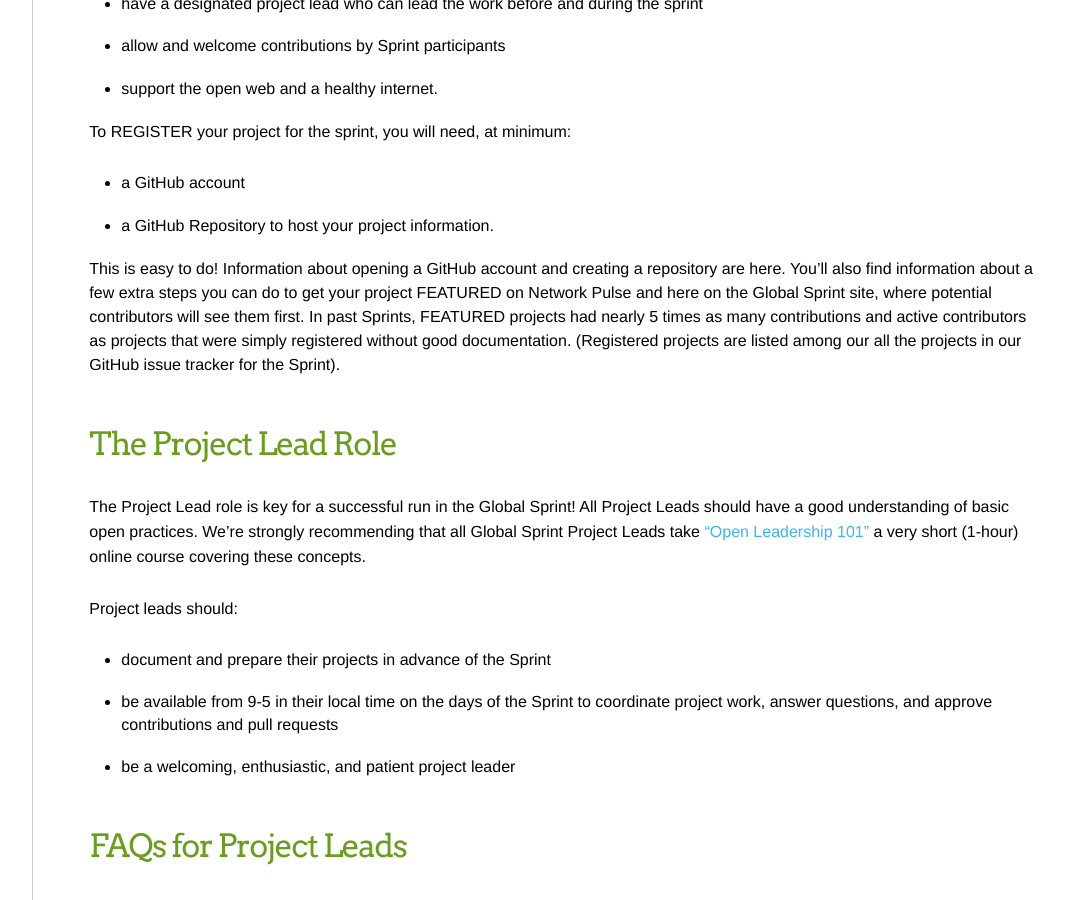
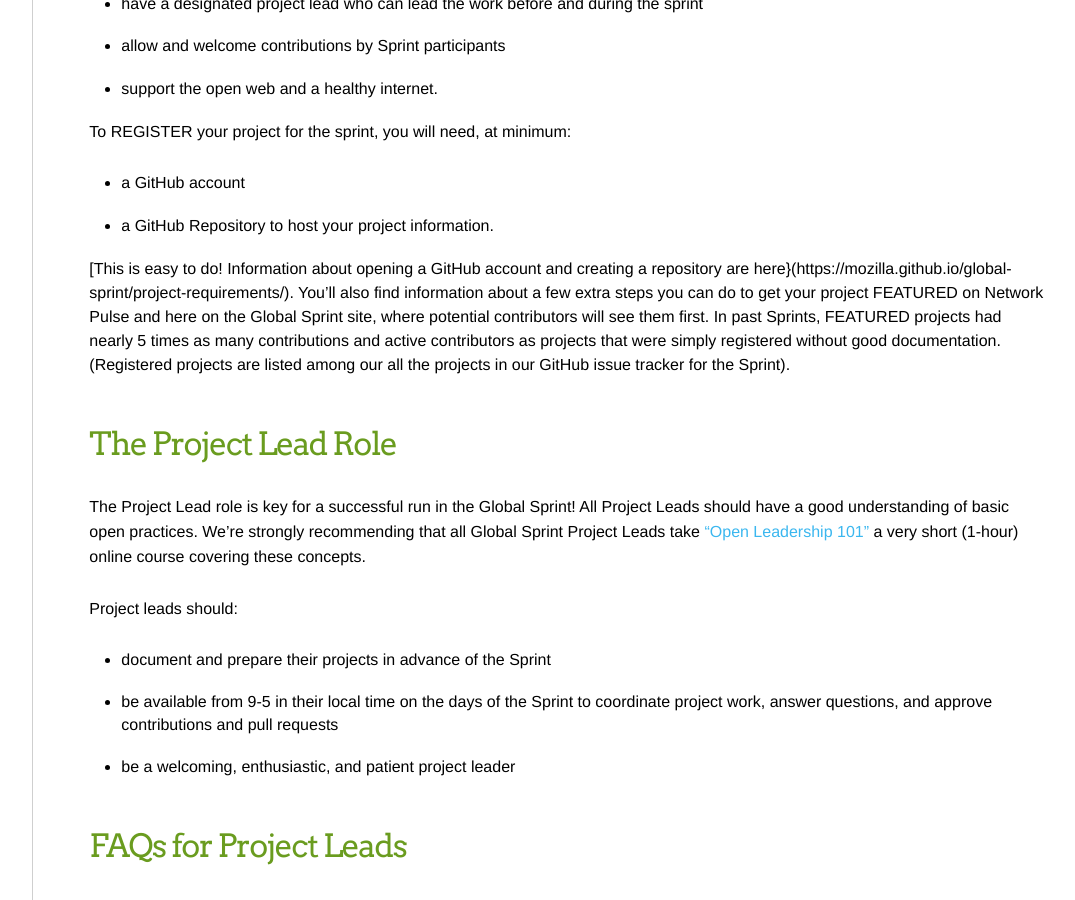
Before and after one commit to mozilla/global-sprint, a Jekyll site: the page built from _articles/projects.md, in a window 1280 px wide and 900 px high, scrolled down 592 px. Shown: the whole window, without its empty margins (180-1255 px from the left). Built offline with Jekyll 4.4.1, drawn with Linux system fonts in a browser that asks for light colours; comment, search, counter and statistics services are not loaded; a style sheet for code colours, icons or effects is not loaded; part of the change alters nothing that is shown.

Commit message:
Update projects.md

```diff
--- a/_articles/projects.md
+++ b/_articles/projects.md
@@ -23,7 +23,7 @@ To REGISTER your project for the sprint, you will need, at minimum:
 * a GitHub account
 * a GitHub Repository to host your project information.
 
-This is easy to do! Information about opening a GitHub account and creating a repository are here. You'll also find information about a few extra steps you can do to get your project FEATURED on Network Pulse and here on the Global Sprint site, where potential contributors will see them first. **In past Sprints, FEATURED projects had nearly 5 times as many contributions and active contributors as projects that were simply registered without good documentation.** (Registered projects are listed among our all the projects in our GitHub issue tracker for the Sprint).
+[This is easy to do! Information about opening a GitHub account and creating a repository are here}(https://mozilla.github.io/global-sprint/project-requirements/). You'll also find information about a few extra steps you can do to get your project FEATURED on Network Pulse and here on the Global Sprint site, where potential contributors will see them first. **In past Sprints, FEATURED projects had nearly 5 times as many contributions and active contributors as projects that were simply registered without good documentation.** (Registered projects are listed among our all the projects in our GitHub issue tracker for the Sprint).
 
 ### The Project Lead Role
 The Project Lead role is key for a successful run in the Global Sprint!  All Project Leads should have a good understanding of basic open practices. **We're strongly recommending that all Global Sprint Project Leads take ["Open Leadership 101"](https://mozilla.teachable.com/p/open-leadership-101) a very short (1-hour) online course covering these concepts.**
```
